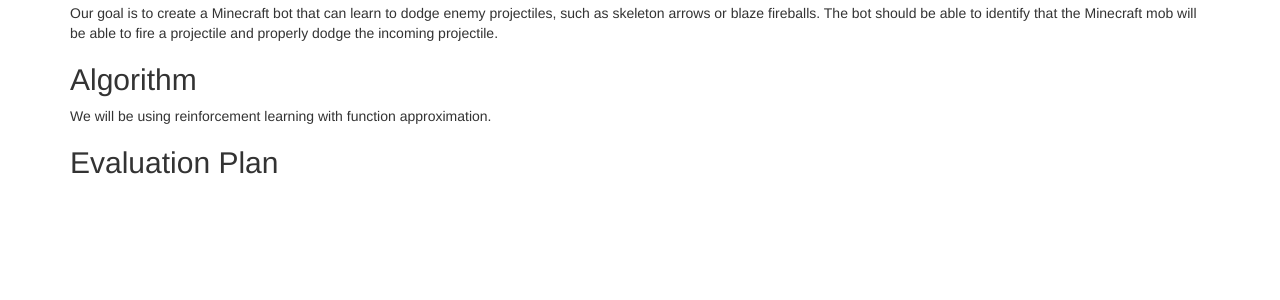
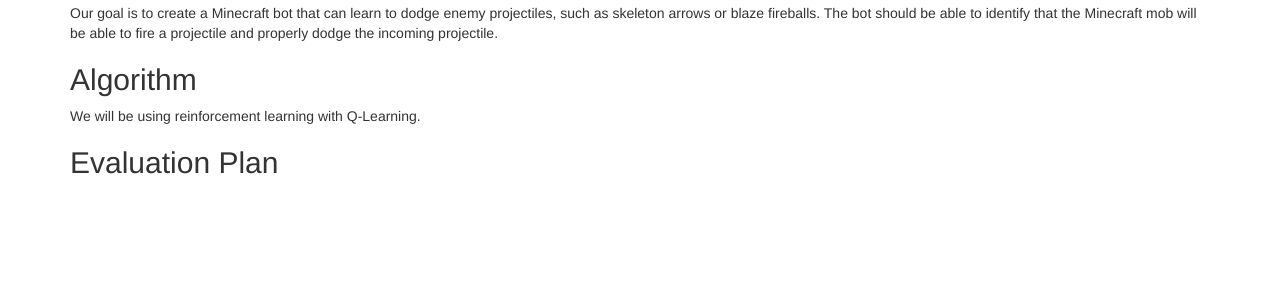
Before and after one commit to denn9s/indiana-jones, a Jekyll site: the page built from docs/proposal.md, in a window 1280 px wide. Shown: the part 273-573 px from the top of the page. Built offline with Jekyll 4.4.1, drawn with Linux system fonts in a browser that asks for light colours.

Commit message:
Changed algorithm proposal to Q-Learning

```diff
--- a/docs/proposal.md
+++ b/docs/proposal.md
@@ -9,6 +9,6 @@
 Our goal is to create a Minecraft bot that can learn to dodge enemy projectiles, such as skeleton arrows or blaze fireballs. The bot should be able to identify that the Minecraft mob will be able to fire a projectile and properly dodge the incoming projectile.
 
 ## Algorithm
-We will be using reinforcement learning with function approximation.
+We will be using reinforcement learning with Q-Learning.
 
 ## Evaluation Plan
```
